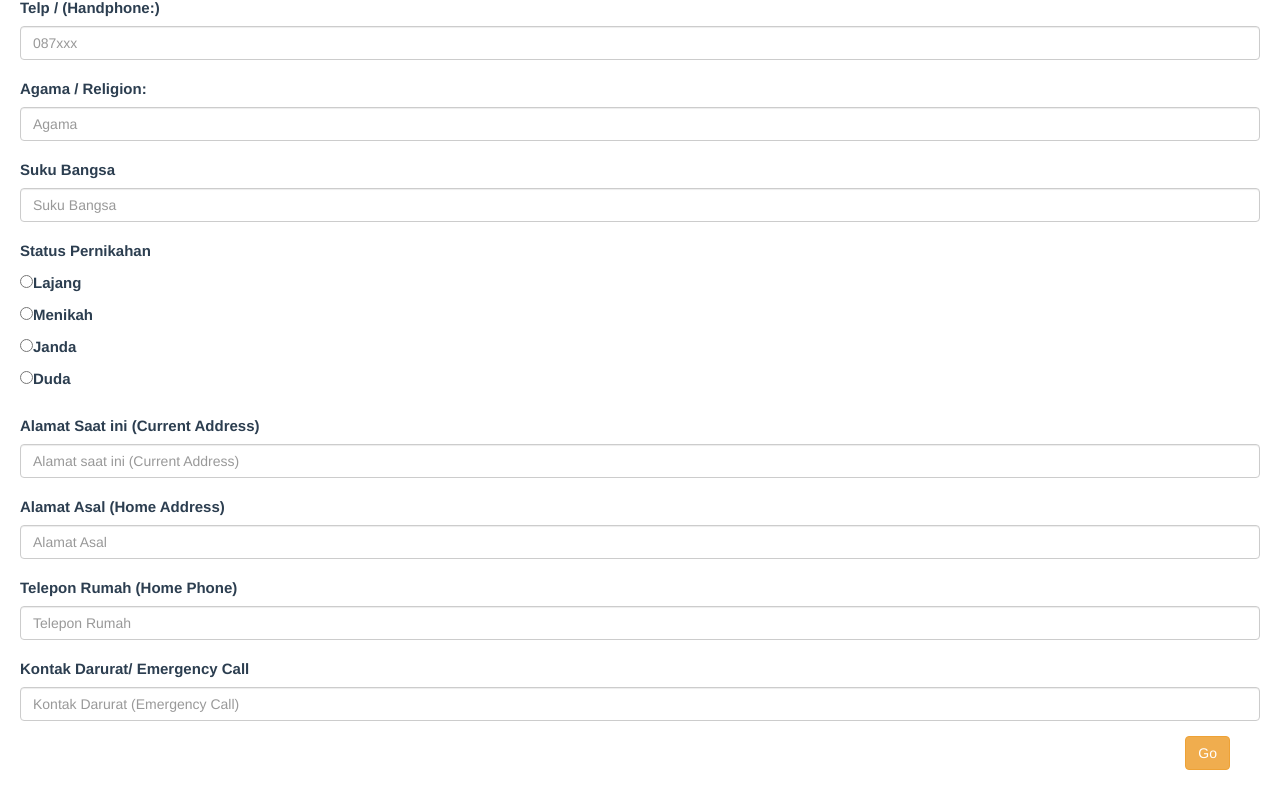
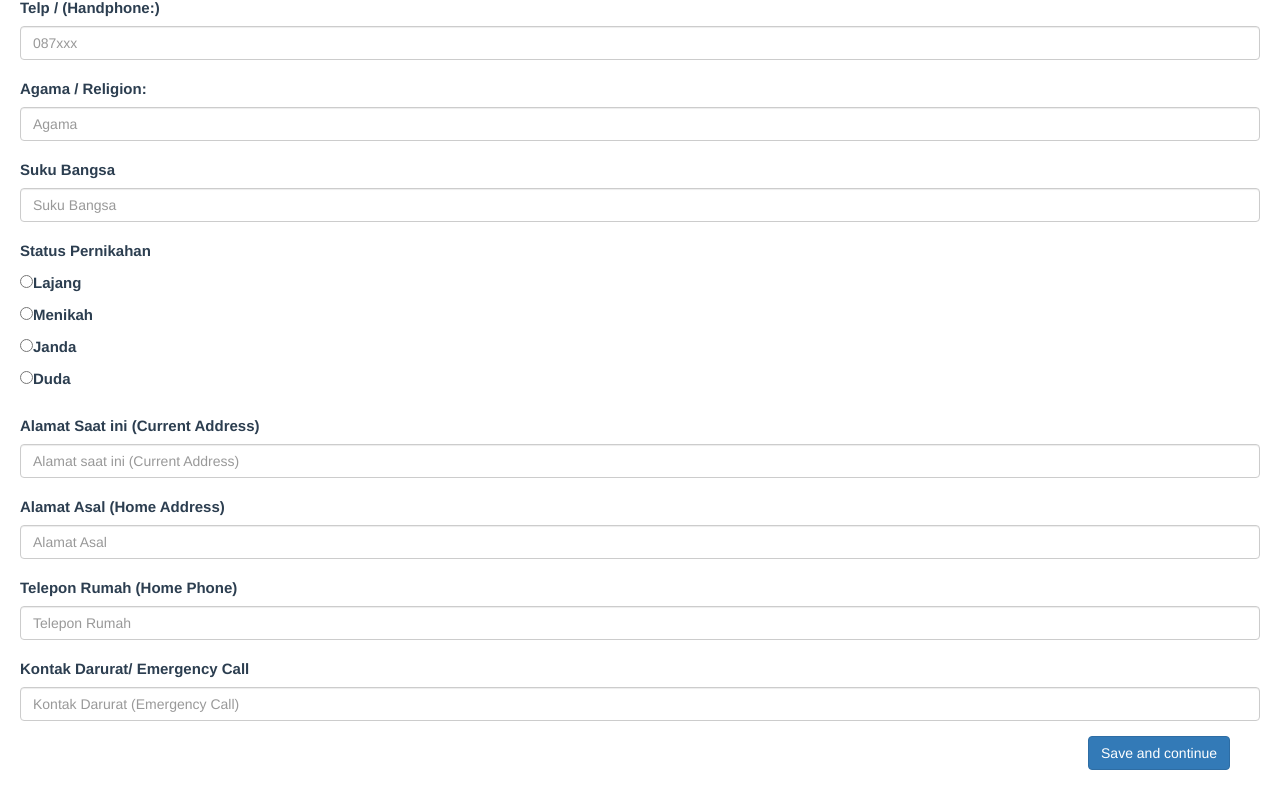
Before and after one commit to bli-hire/front-end-blihire-eksternal, a Vue app: page /Resume in a window 1280 px wide. Shown: the part 1961-2769 px from the top of the page. Built offline with nearby package versions, Linux system fonts and the light colour scheme; what vue-resource would draw is missing.

Commit message:
pembetulan css button save and continue

```diff
--- a/src/components/Resume.vue
+++ b/src/components/Resume.vue
@@ -233,16 +233,16 @@
                                             <input type="text" class="form-control" id="kontakdarurat" v-model="emergencyCall" placeholder="Kontak Darurat (Emergency Call)">
                                         </div>
                                     </div>
-                                    <!-- <ul class="list-inline pull-right">
+                                    <ul class="list-inline pull-right">
                                         <li>
                                             <button type="button" class="btn btn-primary next-step">Save and continue</button>
                                         </li>
-                                    </ul> -->
-                                    <ul class="list-inline pull-right">
+                                    </ul>
+                                   <!--  <ul class="list-inline pull-right">
                                         <li>
                                             <button type="button" class="btn btn-warning next-step">Go</button>
                                         </li>
-                                    </ul>
+                                    </ul> -->
 
                                 </form>
 
```
